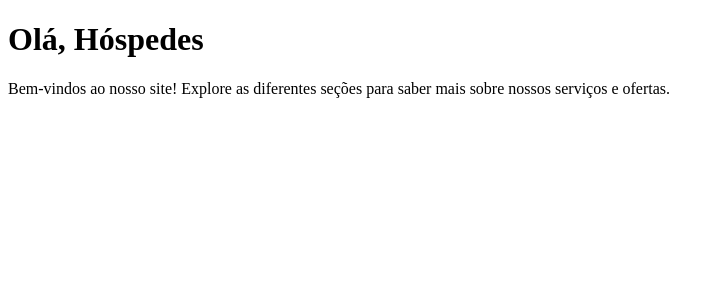
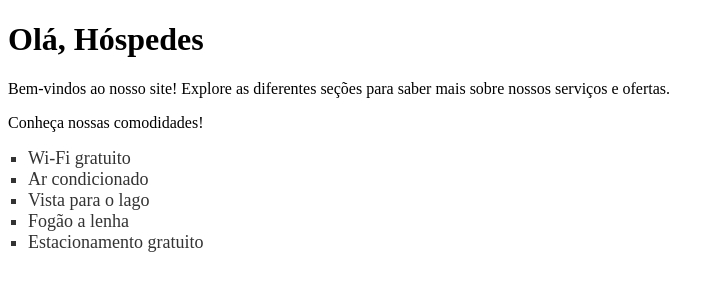
Before and after one commit to katherinykamili/projeto-angular, an Angular app: page / in a window 1280 px wide. Shown: the top 300 px of the page, without its empty margins (0-724 px from the left). Built offline with nearby package versions, Linux system fonts and the light colour scheme.

Commit message:
adicionar MeuComponente com lista de comodidades e atualizar template

```diff
--- a/src/app/app.html
+++ b/src/app/app.html
@@ -1,6 +1,6 @@
 <h1>Olá, Hóspedes</h1>
 <p>Bem-vindos ao nosso site! Explore as diferentes seções para saber mais sobre nossos serviços e ofertas.</p>
 
-
+<app-meu-componente></app-meu-componente>
 
 <router-outlet />
--- a/src/app/app.ts
+++ b/src/app/app.ts
@@ -1,9 +1,10 @@
 import { Component, signal } from '@angular/core';
 import { RouterOutlet } from '@angular/router';
+import { MeuComponente } from "./meu-componente/meu-componente";
 
 @Component({
   selector: 'app-root',
-  imports: [RouterOutlet],
+  imports: [RouterOutlet, MeuComponente],
   templateUrl: './app.html',
   styleUrl: './app.css'
 })
--- a/src/app/meu-componente/meu-componente.html
+++ b/src/app/meu-componente/meu-componente.html
@@ -1 +1,21 @@
-<p>meu-componente works!</p>
+<p>Conheça nossas comodidades!</p>
+
+<style>
+    li{
+        font-size: 18px;
+        color: #333;
+    }
+
+  ul {
+    list-style-type: square;
+    padding-left: 20px;
+  }
+</style>
+
+<ul>
+  <li>Wi-Fi gratuito</li>
+  <li>Ar condicionado</li>
+  <li>Vista para o lago</li>
+  <li>Fogão a lenha</li>
+  <li>Estacionamento gratuito</li>
+</ul>
```
